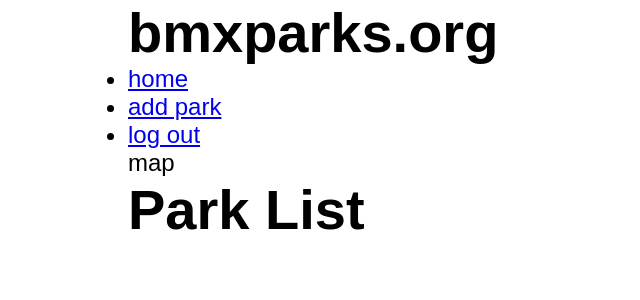
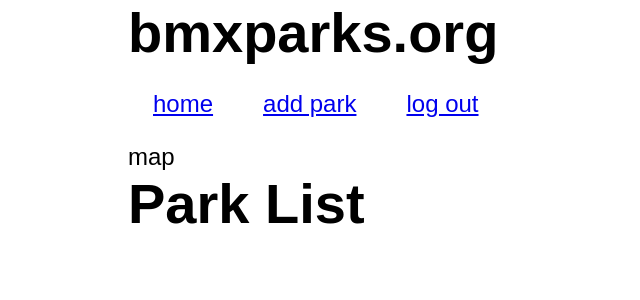
Before and after one commit to guigacarvalho/bmx-redux, a React (Create React App) app in the folder client/: page / in a window 1280 px wide. Shown: the top 300 px of the page, without its empty margins (0-640 px from the left). Built offline with nearby package versions, Linux system fonts and the light colour scheme.

Commit message:
added CSS to nav

```diff
--- a/client/src/App.css
+++ b/client/src/App.css
@@ -1,38 +1,9 @@
-.App {
-  text-align: center;
+.nav-links {
+  display: flex;
+  flex-direction: row;
+  list-style-type: none;
 }
 
-.App-logo {
-  height: 40vmin;
-  pointer-events: none;
+li {
+  margin: 25px;
 }
-
-@media (prefers-reduced-motion: no-preference) {
-  .App-logo {
-    animation: App-logo-spin infinite 20s linear;
-  }
-}
-
-.App-header {
-  background-color: #282c34;
-  min-height: 100vh;
-  display: flex;
-  flex-direction: column;
-  align-items: center;
-  justify-content: center;
-  font-size: calc(10px + 2vmin);
-  color: white;
-}
-
-.App-link {
-  color: #61dafb;
-}
-
-@keyframes App-logo-spin {
-  from {
-    transform: rotate(0deg);
-  }
-  to {
-    transform: rotate(360deg);
-  }
-}
--- a/client/src/pages/Home.js
+++ b/client/src/pages/Home.js
@@ -1,14 +1,15 @@
-import { NavLink, Route, Routes, useLocation } from 'react-router-dom';
+import { NavLink, useLocation } from 'react-router-dom';
 import { Map } from '../components/Map'
 import { ParkList } from './ParkList';
+import '../App.css'
 
 export function Home() {
     const location = useLocation()
     return (
     <>
-        <h1>bmxparks.org</h1>
+        <h1 class="header">bmxparks.org</h1>
         <nav class="nav">
-            <ul>
+            <ul class="nav-links">
                 <li>
                     <NavLink to="/">home</NavLink>
                 </li>
```
